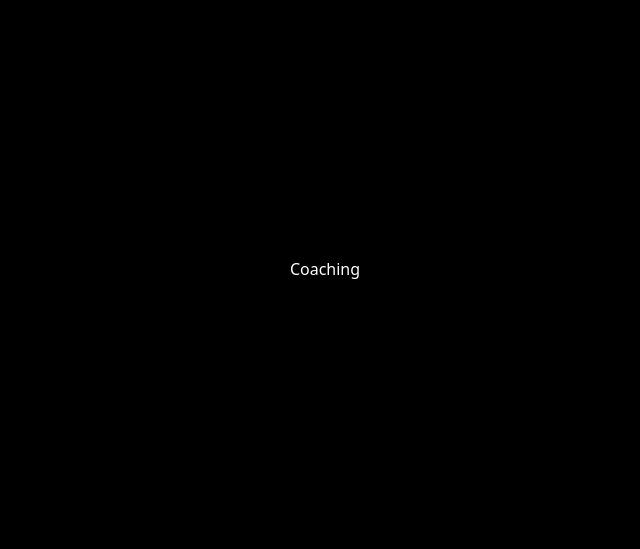
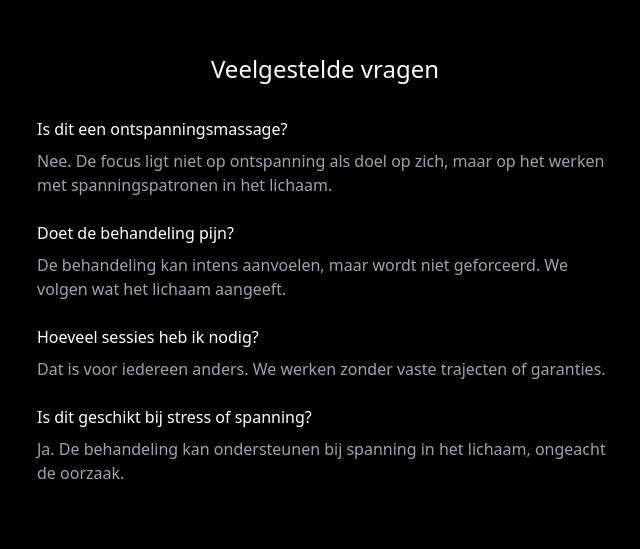
Before and after one commit to depaepkevin-hub/du-sable, a React (Vite) app: page / in a window 1280 px wide. Shown: the part 3331-3880 px from the top of the page, without its empty margins (315-955 px from the left). Built offline with nearby package versions, Linux system fonts and the light colour scheme.

Commit message:
faq: sectie toegevoegd voor vertrouwen en duidelijkheid

```diff
--- a/src/App.jsx
+++ b/src/App.jsx
@@ -103,12 +103,42 @@ function App() {
         </div>
       </section>
 
-      <section className="min-h-screen flex items-center justify-center">
-        <p>Coaching</p>
+      <section className="min-h-screen flex items-center justify-center px-6">
+        <div className="max-w-xl space-y-8 text-center">
+
+          <h2 className="text-2xl font-light">
+            Veelgestelde vragen
+          </h2>
+
+          <div className="space-y-6 text-left text-gray-400">
+
+            <div className="space-y-2">
+              <p className="text-white">Is dit een ontspanningsmassage?</p>
+              <p>Nee. De focus ligt niet op ontspanning als doel op zich, maar op het werken met spanningspatronen in het lichaam.</p>
+            </div>
+
+            <div className="space-y-2">
+              <p className="text-white">Doet de behandeling pijn?</p>
+              <p>De behandeling kan intens aanvoelen, maar wordt niet geforceerd. We volgen wat het lichaam aangeeft.</p>
+            </div>
+
+            <div className="space-y-2">
+              <p className="text-white">Hoeveel sessies heb ik nodig?</p>
+              <p>Dat is voor iedereen anders. We werken zonder vaste trajecten of garanties.</p>
+            </div>
+
+            <div className="space-y-2">
+              <p className="text-white">Is dit geschikt bij stress of spanning?</p>
+              <p>Ja. De behandeling kan ondersteunen bij spanning in het lichaam, ongeacht de oorzaak.</p>
+            </div>
+
+          </div>
+
+        </div>
       </section>
 
       <section className="min-h-screen flex items-center justify-center">
-        <p>FAQ</p>
+        <p>Coaching</p>
       </section>
 
       <section className="min-h-screen flex items-center justify-center">
```
